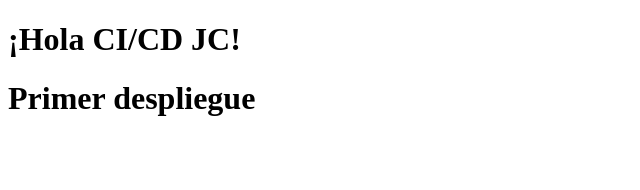
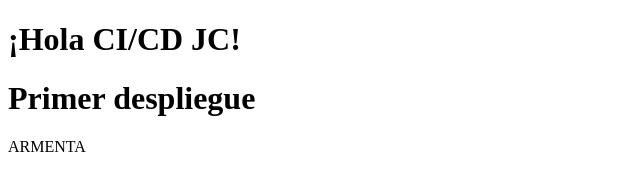
Before and after one commit to ArmentaBautista/CICD01, a plain HTML site: page index.html in a window 1280 px wide. Shown: the full height of the page, 0-640 px from the left. Drawn offline with Linux system fonts and the light colour scheme.

Commit message:
SEHUNDO DESPLIEGUE

```diff
--- a/index.html
+++ b/index.html
@@ -8,5 +8,6 @@
 <body>
   <h1>¡Hola CI/CD JC!</h1>
   <h1>Primer despliegue</h1>
+  ARMENTA
 </body>
 </html>
```
